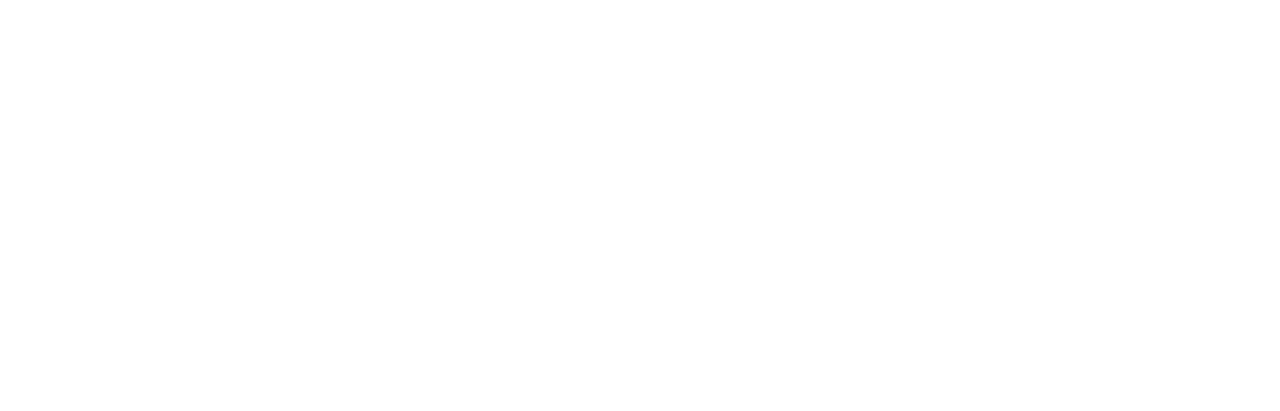
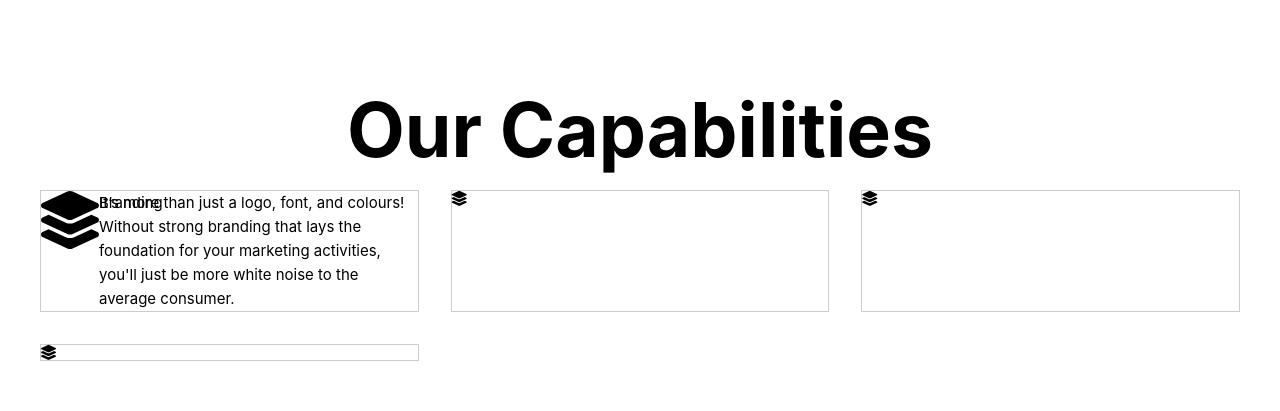
Before and after one commit to yanmoenaing118/8traodinary-vue, a Vue app: page / in a window 1280 px wide. Shown: the part 890-1301 px from the top of the page. Before the commit the page ends 824 px from the top, so only its background shows below. Built offline with nearby package versions, Linux system fonts and the light colour scheme.

Commit message:
capabilities

```diff
--- a/index.html
+++ b/index.html
@@ -4,6 +4,8 @@
     <meta charset="UTF-8" />
     <link rel="icon" href="/favicon.ico" />
     <meta name="viewport" content="width=device-width, initial-scale=1.0" />
+    <link rel="stylesheet" href="https://cdnjs.cloudflare.com/ajax/libs/font-awesome/6.0.0/css/fontawesome.min.css">
+    <link rel="stylesheet" href="https://cdnjs.cloudflare.com/ajax/libs/font-awesome/6.0.0/css/solid.min.css" integrity="sha512-6/gTF62BJ06BajySRzTm7i8N2ZZ6StspU9uVWDdoBiuuNu5rs1a8VwiJ7skCz2BcvhpipLKfFerXkuzs+npeKA==" crossorigin="anonymous" referrerpolicy="no-referrer" />
     <title>Vite App</title>
   </head>
   <body>
--- /dev/null
+++ b/src/components/home/Capabilities.vue
@@ -0,0 +1,82 @@
+<template>
+  <section>
+    <div class="wrapper">
+      <h1>Our Capabilities</h1>
+      <div class="grid">
+        <div class="item">
+          <span>
+            <svg xmlns="http://www.w3.org/2000/svg" viewBox="0 0 512 512">
+              <!--! Font Awesome Pro 6.0.0 by @fontawesome - https://fontawesome.com License - https://fontawesome.com/license (Commercial License) Copyright 2022 Fonticons, Inc. -->
+              <path
+                d="M232.5 5.171C247.4-1.718 264.6-1.718 279.5 5.171L498.1 106.2C506.6 110.1 512 118.6 512 127.1C512 137.3 506.6 145.8 498.1 149.8L279.5 250.8C264.6 257.7 247.4 257.7 232.5 250.8L13.93 149.8C5.438 145.8 0 137.3 0 127.1C0 118.6 5.437 110.1 13.93 106.2L232.5 5.171zM498.1 234.2C506.6 238.1 512 246.6 512 255.1C512 265.3 506.6 273.8 498.1 277.8L279.5 378.8C264.6 385.7 247.4 385.7 232.5 378.8L13.93 277.8C5.438 273.8 0 265.3 0 255.1C0 246.6 5.437 238.1 13.93 234.2L67.13 209.6L219.1 279.8C242.5 290.7 269.5 290.7 292.9 279.8L444.9 209.6L498.1 234.2zM292.9 407.8L444.9 337.6L498.1 362.2C506.6 366.1 512 374.6 512 383.1C512 393.3 506.6 401.8 498.1 405.8L279.5 506.8C264.6 513.7 247.4 513.7 232.5 506.8L13.93 405.8C5.438 401.8 0 393.3 0 383.1C0 374.6 5.437 366.1 13.93 362.2L67.13 337.6L219.1 407.8C242.5 418.7 269.5 418.7 292.9 407.8V407.8z"
+              />
+            </svg>
+          </span>
+          <strong>Branding</strong>
+          <p>
+            It’s more than just a logo, font, and colours! Without strong
+            branding that lays the foundation for your marketing activities,
+            you'll just be more white noise to the average consumer.
+          </p>
+        </div>
+        <div class="item">
+          <i class="fa-solid fa-layer-group"></i>
+        </div>
+        <div class="item">
+          <i class="fa-solid fa-layer-group"></i>
+        </div>
+        <div class="item">
+          <i class="fa-solid fa-layer-group"></i>
+        </div>
+      </div>
+    </div>
+  </section>
+</template>
+
+
+<style scoped>
+section {
+  padding: 10rem 0;
+}
+
+.wrapper {
+  max-width: var(--max-width);
+  margin: 0 auto;
+}
+
+h1 {
+  font-weight: bolder;
+  font-size: 75px;
+  text-align: center;
+}
+
+.grid {
+  display: grid;
+  grid-template-columns: repeat(auto-fit, minmax(18rem, 1fr));
+  grid-template-rows: repeat(2,min-content);
+  grid-gap: 2rem;
+}
+
+.item {
+  border: 1px solid #ccc;
+  display: grid;
+  grid-template-columns: 58px 1fr;
+}
+
+.item span {
+  display: block;
+  width: 58px;
+  height: 58px;
+  grid-column: 1 / 1;
+}
+
+.item strong {
+    grid-column: 2 / -1;
+    grid-row: 1 / 2;
+}
+
+.item p {
+    grid-column: 2 / -1;
+    grid-row: 3 / -1;
+}
+</style>
--- a/src/views/HomeView.vue
+++ b/src/views/HomeView.vue
@@ -1,12 +1,18 @@
 <script setup>
+import Capabilities from "./../components/home/Capabilities.vue";
 </script>
 
 <template>
   <section>
     <div class="video-bg">
-        <video src="https://midas-api.venuslab.co/storage/video_thumbnails/00cdb98d-5d8b-4c68-8bb6-c898a0eec529.mp4" autoplay loop></video>
+      <video
+        src="https://midas-api.venuslab.co/storage/video_thumbnails/00cdb98d-5d8b-4c68-8bb6-c898a0eec529.mp4"
+        autoplay
+        loop
+      ></video>
     </div>
   </section>
+  <Capabilities />
 </template>
 
 <style scoped>
@@ -18,13 +24,10 @@
   height: 100vh;
 }
 
-video{
+video {
   width: 100%;
   height: 100%;
   object-fit: cover;
   object-position: top;
 }
-
-
-
 </style>
```
Also changed, not shown: src/components/home/CapabilityItem.vue (added). Lines whose indentation alone changed are shown as unchanged.
